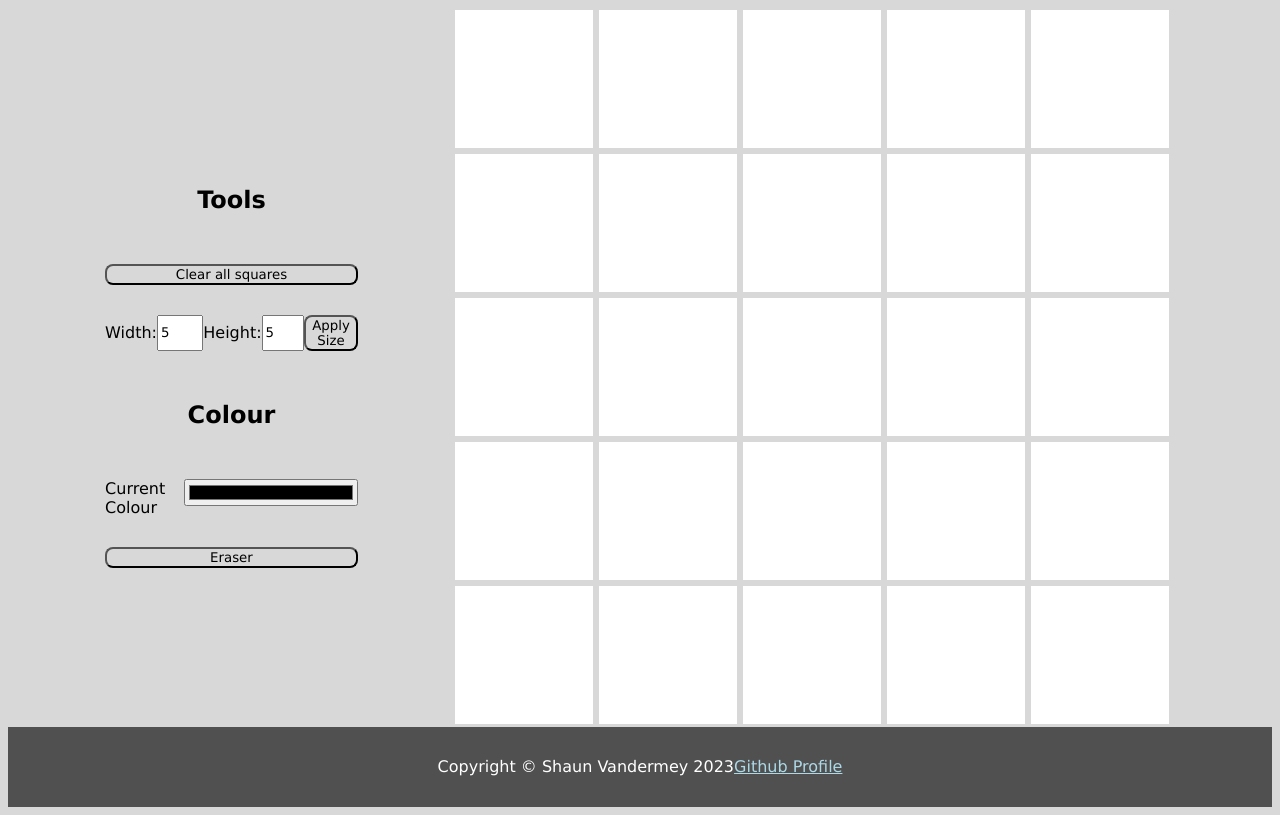
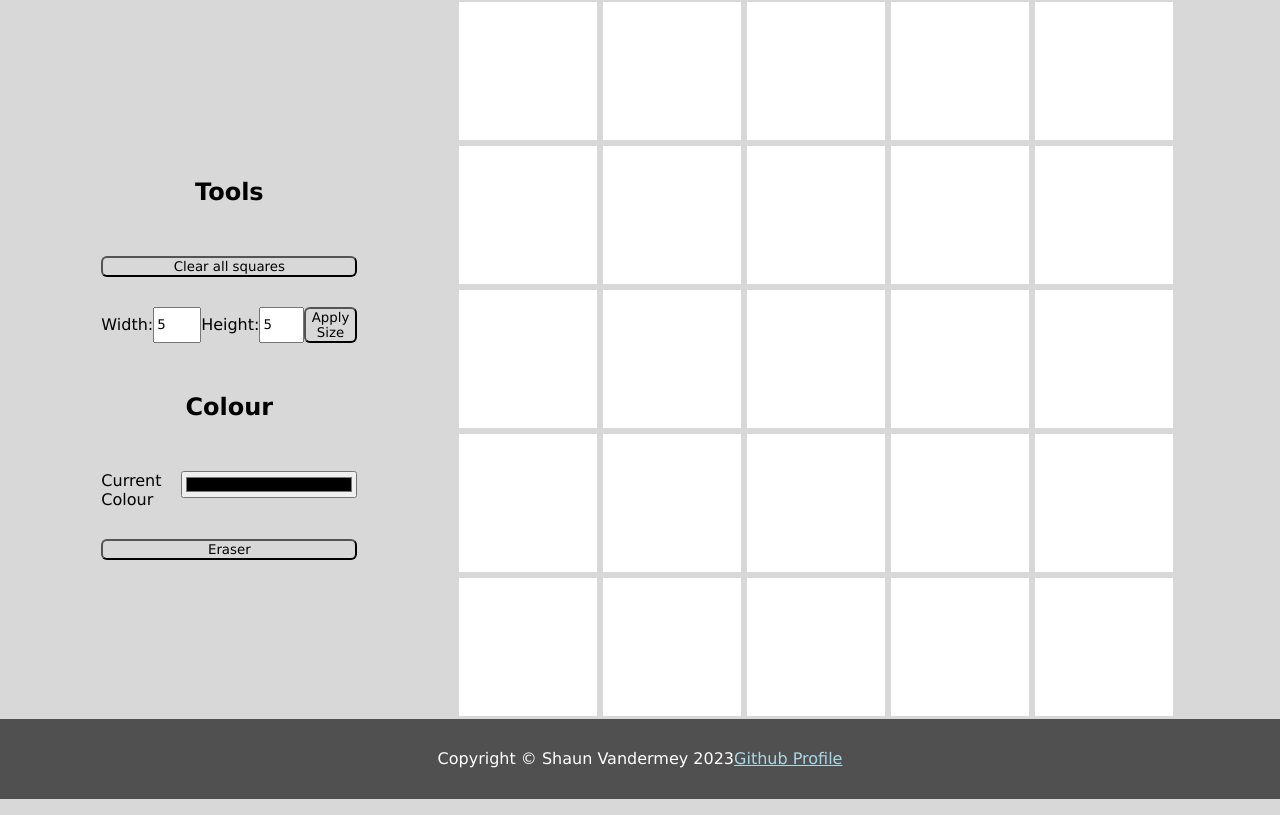
Before and after one commit to ShaunVandermey/Etch-A-Sketch, a plain HTML site: page index.html in a window 1280 px wide. Shown: the part 82-897 px from the top of the page. Drawn offline with Linux system fonts and the light colour scheme.

Commit message:
Improve overall spacing to better match other personal projects.

```diff
--- a/style.css
+++ b/style.css
@@ -11,6 +11,9 @@ body{
     display: flex;
     flex-direction: column;
     background-color: rgb(216, 216, 216);
+    height: 100vh;
+    margin: 0;
+    justify-content: space-between;
 }
 
 .heroContent{
@@ -81,7 +84,7 @@ h1, h2, .center{
 }
 
 button{
-    border-radius: 8px;
+    border-radius: 6px;
     box-shadow: none;
     background-color: rgb(216, 216, 216);
     color: black;
```
